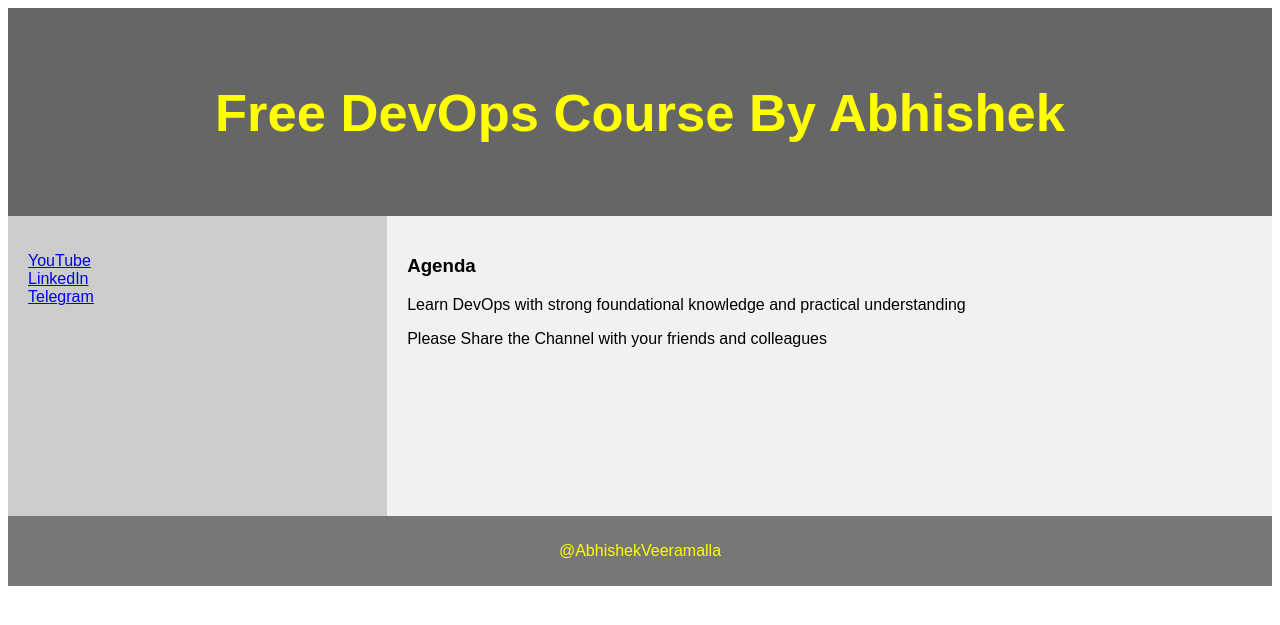
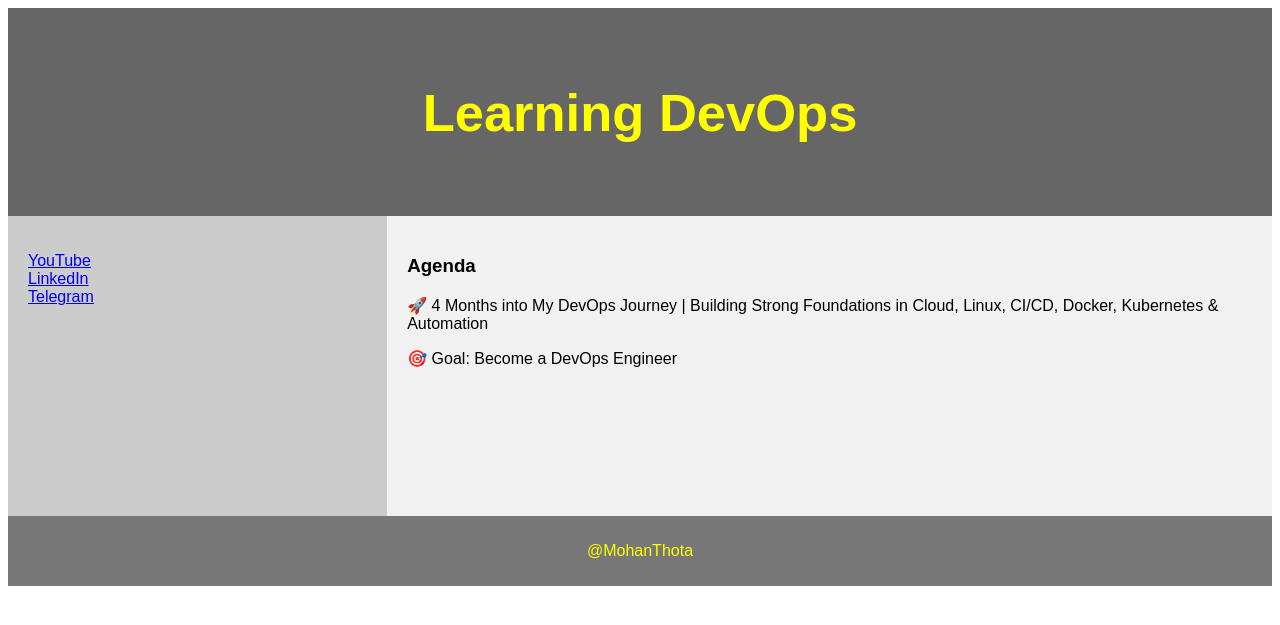
Before and after one commit to thotamohan95/docker, a Django app: page /demo/ in a window 1280 px wide. Shown: the top 625 px of the page. Run offline with Django 4.2, Linux system fonts and the light colour scheme.

Commit message:
Update demo_site.html with new author and links

```diff
--- a/dockerdemo/python-web-app/devops/demo/templates/demo_site.html
+++ b/dockerdemo/python-web-app/devops/demo/templates/demo_site.html
@@ -73,27 +73,27 @@ footer {
 
 
 <header>
-  <h2>Free DevOps Course By Abhishek</h2>
+  <h2>Learning DevOps</h2>
 </header>
 
 <section>
   <nav>
     <ul>
-      <li><a href="www.youtube.com/@AbhishekVeeramalla">YouTube</a></li>
-      <li><a href="www.linkedin.com/in/abhishek-veeramalla-77b33996/">LinkedIn</a></li>
-      <li><a href="https://telegram.me/abhishekveeramalla">Telegram</a></li>
+      <li><a href="www.youtube.com/@MohanThota">YouTube</a></li>
+      <li><a href="www.linkedin.com/in/mohan-thota-77b33996/">LinkedIn</a></li>
+      <li><a href="https://telegram.me/mohanthota">Telegram</a></li>
     </ul>
   </nav>
 
   <article>
     <h1>Agenda</h1>
-    <p>Learn DevOps with strong foundational knowledge and practical understanding</p>
-    <p>Please Share the Channel with your friends and colleagues</p>
+    <p>🚀 4 Months into My DevOps Journey | Building Strong Foundations in Cloud, Linux, CI/CD, Docker, Kubernetes & Automation</p>
+    <p>🎯 Goal: Become a DevOps Engineer</p>
   </article>
 </section>
 
 <footer>
-  <p>@AbhishekVeeramalla</p>
+  <p>@MohanThota</p>
 </footer>
 
 </body>
```
